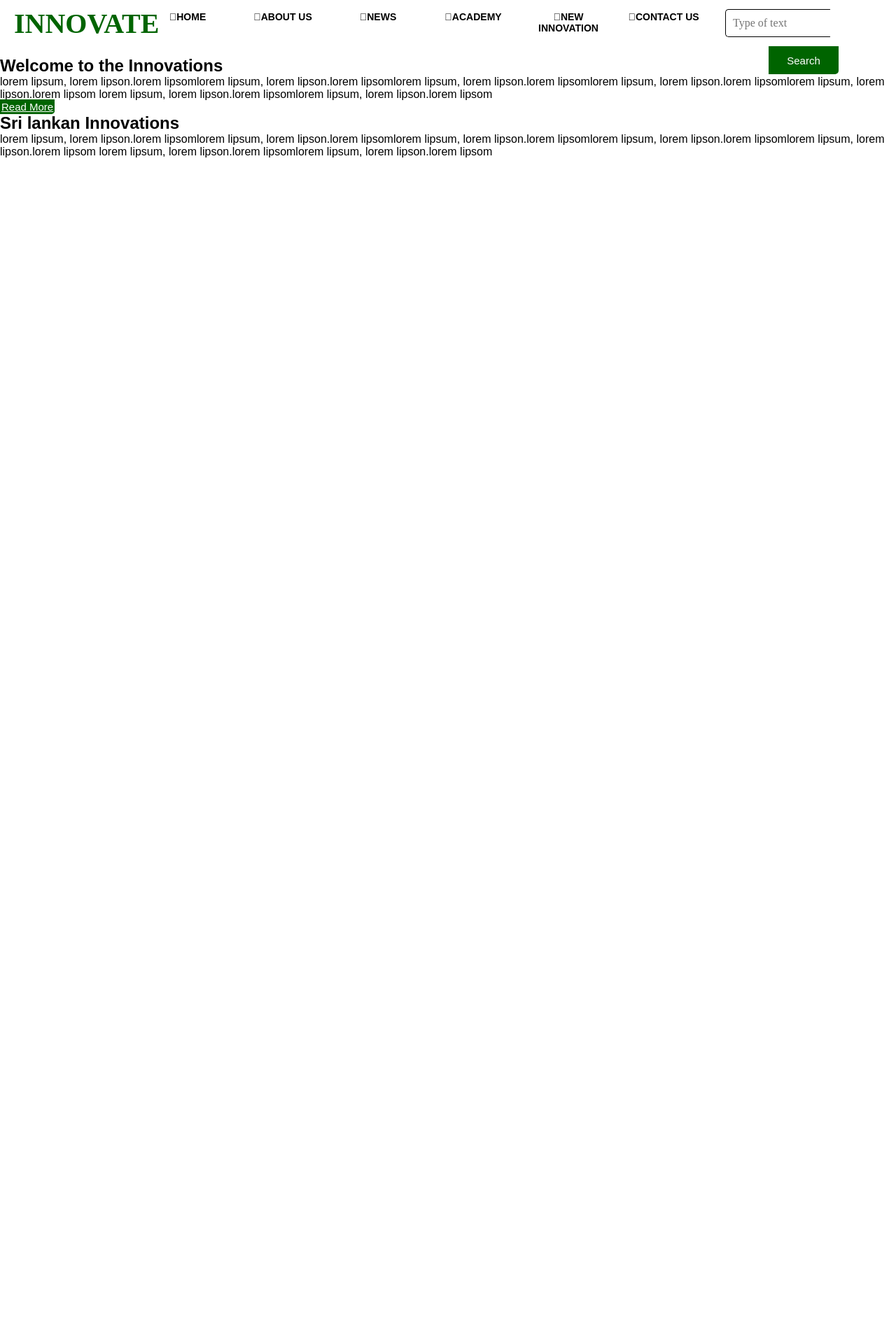
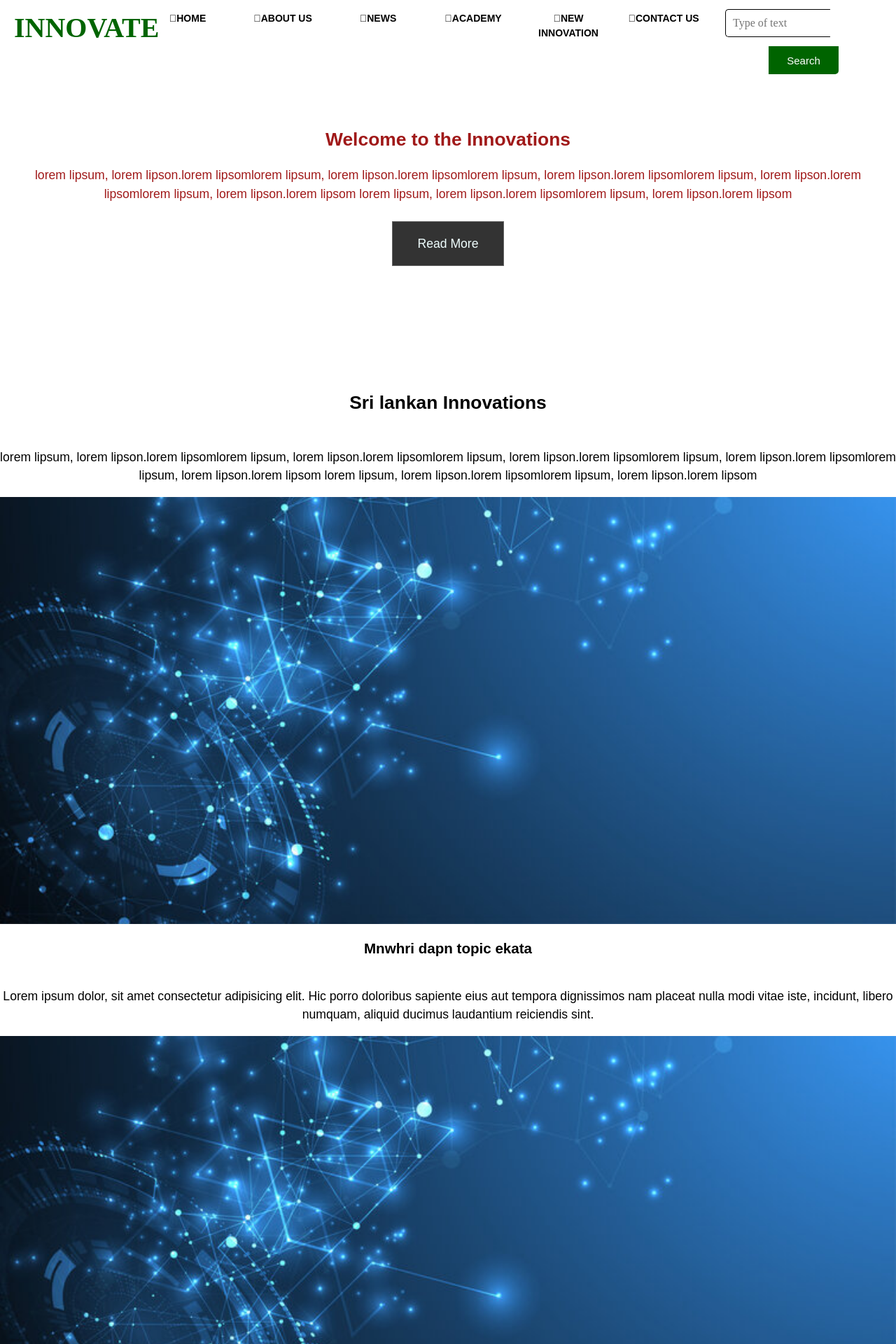
Before and after one commit to dula2000/Main-Project, a PHP site: page /newinventors.html in a window 1280 px wide. Shown: the top 1920 px of the page at 70% size. Before the commit the page ends 225 px from the top, so only its background shows below. Run offline with PHP 8.4, Linux system fonts and the light colour scheme.

Commit message:
Start to create NewInventors template

```diff
--- a/newinventors.css
+++ b/newinventors.css
@@ -9,6 +9,9 @@ body
     font-family: sans-serif;
     background-size: cover;
     background-position: center;
+    text-align: center;
+    line-height: 1.5;
+    font-size: 1.1em;
 }
 .header
 {
@@ -152,3 +155,68 @@ body
 {
     outline: none;
 }
+
+/*Core styles*/
+img{
+    display: block;
+    width: 100%;
+    height: auto;
+
+}
+
+h1, h2, h3{
+    margin: 0;
+    padding: 1em 0;
+
+}
+
+p{
+    margin: 0;
+    padding: 1em 0;
+}
+
+.button{
+
+    display: inline-block;
+    background: #333;
+    color: azure;
+    text-decoration: none;
+    padding: 1em 2em;
+    border: 1px solid #666;
+    margin: .5em 0;
+}
+.button:hover{
+    background: hsl(0, 14%, 95%);
+    color: #333;
+}
+
+/*Header showcase*/
+
+#showcase{
+    min-height: 450px;      /*change the height after the rread more button*/
+    color: rgb(160, 25, 25); /*Change the topic color*/
+   text-align:center ;
+}
+
+#showcase .bg.image{
+    position: absolute;
+    background: #333 url('https://www.pexels.com/photo/close-up-of-blue-paint-323933/') ;
+    background-position: center;
+    background-repeat: no-repeat;
+    background-size: cover;
+    width: 100%;
+    height: 450px; /*This is equal to the line 196(#showcase --> min-height)*/
+    z-index: -1;
+    opacity: 0.4;
+}
+
+#showcase h1{
+    padding-top: 100px;
+    padding-bottom: 0;
+}
+
+#showcase .content-wrap {
+    padding: 0 1.5em;
+}
+
+/*Section A*/
--- a/newinventors.html
+++ b/newinventors.html
@@ -46,11 +46,13 @@
        <!--Header Showcase-->
        <header id="showcase" class="grid">
               <div class="bg-image"></div>
+        <div class="content-wrap">
               <h1>Welcome to the Innovations</h1>
               <p>lorem lipsum, lorem lipson.lorem lipsomlorem lipsum, lorem lipson.lorem lipsomlorem lipsum, lorem lipson.lorem lipsomlorem lipsum, lorem lipson.lorem lipsomlorem lipsum, lorem lipson.lorem lipsom
                 lorem lipsum, lorem lipson.lorem lipsomlorem lipsum, lorem lipson.lorem lipsom
               </p>
-           <a href="#section-b" class="btn">Read More</a>
+           <a href="#section-b" class="button">Read More</a>
+        </div>
        </header>
        <!--main area-->
        <main id="main">
@@ -65,8 +67,70 @@
 
            <!--Section B-->
        <section id="section-b" class="grid">
+           <ul>
+               <li>
+                   <div class="card">
+                       <img src="pic/pic5new.jpg" alt="">
+                       <div class="card-content">
+                           <h3 class="card-title">Mnwhri dapn topic ekata</h3>
+                           <p>Lorem ipsum dolor, sit amet consectetur adipisicing elit.
+                                Hic porro doloribus sapiente eius aut tempora dignissimos nam
+                                 placeat nulla modi vitae iste, incidunt, libero numquam,
+                               aliquid ducimus laudantium reiciendis sint.</p>
+                       </div>
+                   </div>
+               </li>
+               <li>
+                <div class="card">
+                    <img src="pic/pic5new.jpg" alt="">
+                    <div class="card-content">
+                        <h3 class="card-title">Mnwhri dapn topic ekata</h3>
+                        <p>Lorem ipsum dolor, sit amet consectetur adipisicing elit.
+                             Hic porro doloribus sapiente eius aut tempora dignissimos nam
+                              placeat nulla modi vitae iste, incidunt, libero numquam,
+                            aliquid ducimus laudantium reiciendis sint.</p>
+                    </div>
+                </div>
+            </li>
+            <li>
+                <div class="card">
+                    <img src="pic/pic5new.jpg" alt="">
+                    <div class="card-content">
+                        <h3 class="card-title">Mnwhri dapn topic ekata</h3>
+                        <p>Lorem ipsum dolor, sit amet consectetur adipisicing elit.
+                             Hic porro doloribus sapiente eius aut tempora dignissimos nam
+                              placeat nulla modi vitae iste, incidunt, libero numquam,
+                            aliquid ducimus laudantium reiciendis sint.</p>
+                    </div>
+                </div>
+            </li>
+           </ul>
+       </section>
+       <!--Section c-->
+       <section id="section-c" class="grid">
+           <div class="content-wrap">
+               <h2 class="content-title">MNwhri dapn ykow balala</h2>
+               <p>Lorem ipsum dolor sit, amet consectetur adipisicing elit. Repellendus atque eligendi fuga, ipsam facilis reprehenderit! Dolorum labore odit consequatur error ea reiciendis dolores quaerat.
+                   Voluptatibus, veritatis dicta. Esse, dignissimos recusandae!</p>
+           </div>
+       </section>
 
-       </section>
+       <!--Section d-->
+        <section id="section-d" class="grid">
+            <div class="box">
+                <h2 class="content-title">Contact Us</h2>
+                  <p>Lorem ipsum dolor sit amet consectetur adipisicing elit. Commodi unde ex quia hic quaerat tenetur vitae, accusamus
+                   necessitatibus deserunt fugit nulla, facere et natus dolores
+                    doloribus aspernatur cupiditate nemo sequi!</p>
+
+             </div>
+             <div class="box">
+                 <h2 class="content-title">About our company</h2>
+                 <p>Lorem ipsum, dolor sit amet consectetur adipisicing elit. Eius, atque esse. Cupiditate debitis vero voluptatem expedita dolorem illo. Ipsa ex natus debitis minus autem.
+                      Corrupti veniam ipsa reprehenderit natus placeat.</p>
+             </div>
+        </section>
        </main>
+       <!--Adding the footer-->
 </body>
 </html>
```
Also changed, not shown: pic/pexels-nikolai-ulltang-323933.jpg (added), pic/pic5new.jpg (added).
